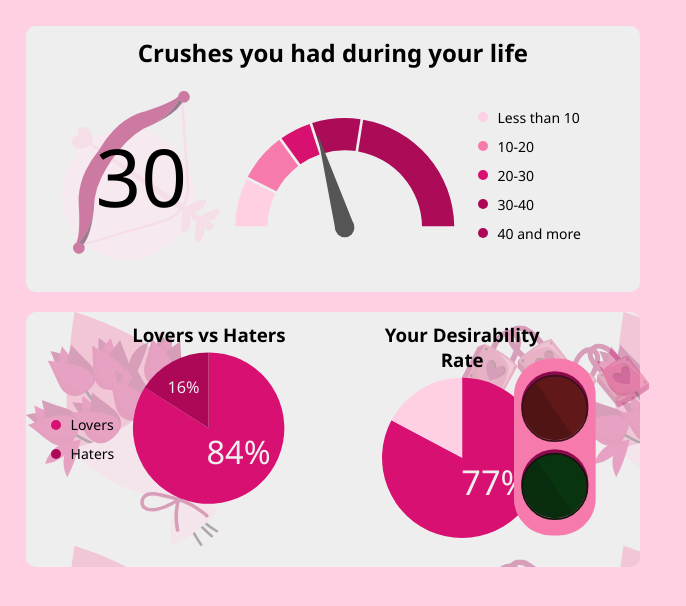
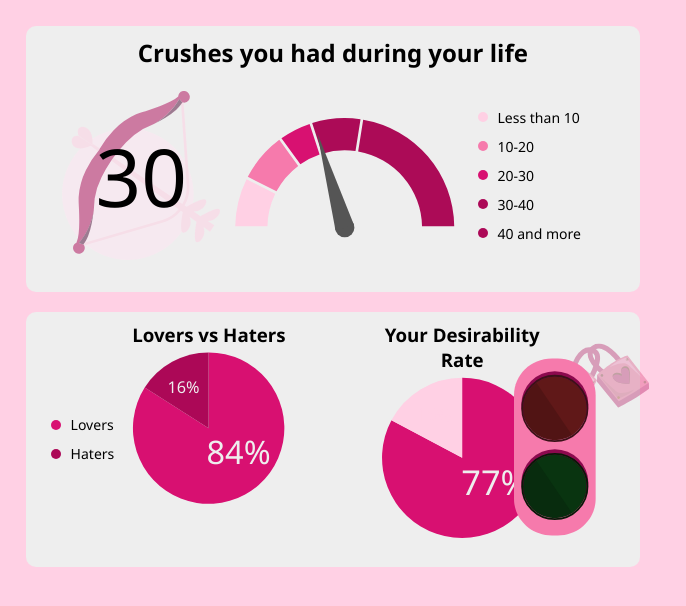
Before and after one commit to anushka-mydash/valentine-dash-fe, a React (Create React App) app: page / in a window 1280 px wide. Shown: the top 606 px of the page, without its empty margins (0-686 px from the left). Built offline with nearby package versions, Linux system fonts and the light colour scheme.

Commit message:
removed buggy bg

```diff
--- a/src/components/Chart 2/Chart2.scss
+++ b/src/components/Chart 2/Chart2.scss
@@ -4,7 +4,7 @@
   padding: 10px 15px;
   margin: 20px 0;
   border-radius: 10px;
-  background-image: url("../../assests/flowerBg.svg");
+  // background-image: url("../../assests/flowerBg.svg");
   display: flex;
   justify-content: space-between;
 
```
